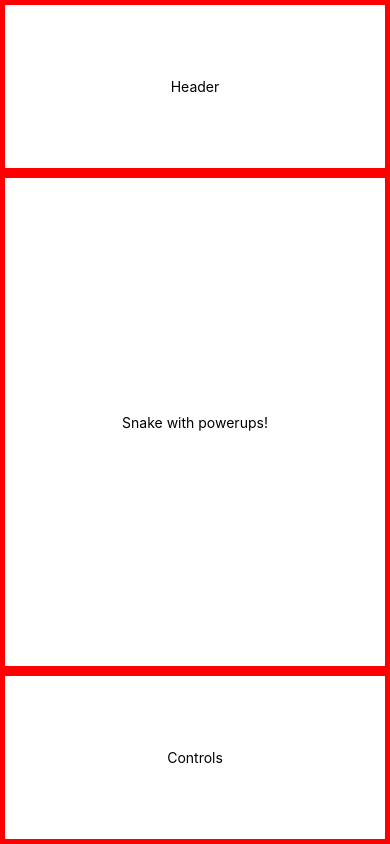
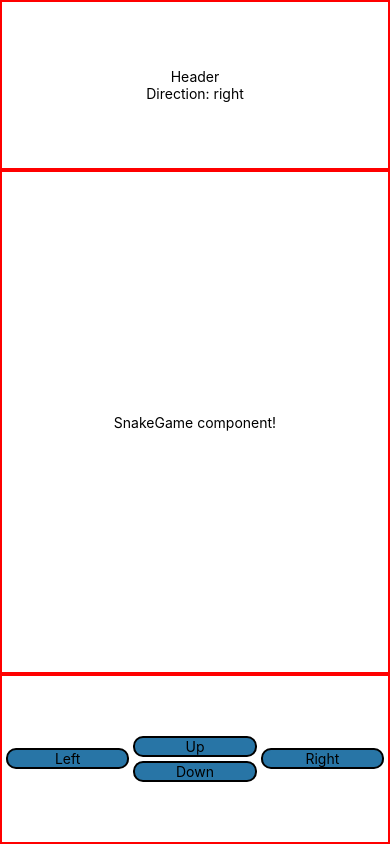
Before and after one commit to WardVerc/SnakeWithPowerups, a React Native app: screen / in a window 390 px wide. Built offline with nearby package versions, Linux system fonts and the light colour scheme.

Commit message:
added controls

```diff
--- a/App.tsx
+++ b/App.tsx
@@ -1,20 +1,25 @@
 import { StatusBar } from "expo-status-bar";
-import { StyleSheet, Text, View } from "react-native";
+import React, { useState } from "react";
+import { StyleSheet, View } from "react-native";
+import Controls from "./components/Controls";
+import Header from "./components/Header";
+import SnakeGame from "./components/SnakeGame";
 import { SCREEN } from "./constants";
 
 export default function App() {
+  const [direction, setDirection] = useState("right");
+
   return (
     <View style={styles.container}>
       <View style={[styles.rowContainer, styles.headerContainer]}>
-        <Text>Header</Text>
+        <Header direction={direction} />
       </View>
       <View style={[styles.rowContainer, styles.gameContainer]}>
-        <Text>Snake with powerups!</Text>
+        <SnakeGame direction={direction} />
       </View>
       <View style={[styles.rowContainer, styles.controlsContainer]}>
-        <Text>Controls</Text>
+        <Controls direction={direction} setDirection={setDirection} />
       </View>
-
       <StatusBar style="auto" />
     </View>
   );
@@ -30,8 +35,7 @@ const styles = StyleSheet.create({
   rowContainer: {
     borderStyle: "solid",
     borderColor: "red",
-    borderWidth: 5,
-    backgroundColor: "#fff",
+    borderWidth: 2,
     alignItems: "center",
     justifyContent: "center",
     width: SCREEN.WIDTH,
@@ -44,5 +48,6 @@ const styles = StyleSheet.create({
   },
   controlsContainer: {
     flex: 1,
+    flexDirection: "row",
   },
 });
--- /dev/null
+++ b/components/Controls.tsx
@@ -0,0 +1,90 @@
+import React from "react";
+import { FC } from "react";
+import { StyleSheet, Text, TouchableOpacity, View } from "react-native";
+import { SCREEN } from "../constants";
+
+interface ControlsProps {
+  direction: string;
+  setDirection: (value: string) => void;
+}
+
+const Controls: FC<ControlsProps> = ({ direction, setDirection }) => {
+  const handleLeft = () => {
+    if (direction !== "left" && direction !== "right") {
+      setDirection("left");
+    }
+  };
+
+  const handleRight = () => {
+    if (direction !== "left" && direction !== "right") {
+      setDirection("right");
+    }
+  };
+
+  const handleUp = () => {
+    if (direction !== "up" && direction !== "down") {
+      setDirection("up");
+    }
+  };
+
+  const handleDown = () => {
+    if (direction !== "up" && direction !== "down") {
+      setDirection("down");
+    }
+  };
+
+  return (
+    <>
+      <View style={styles.buttonContainer}>
+        <TouchableOpacity style={styles.btn} onPressIn={() => handleLeft()}>
+          <Text>Left</Text>
+        </TouchableOpacity>
+      </View>
+      <View style={styles.buttonContainer}>
+        <TouchableOpacity
+          style={[styles.btn, { flex: 2 }]}
+          onPressIn={() => handleUp()}
+        >
+          <Text>Up</Text>
+        </TouchableOpacity>
+        <TouchableOpacity
+          style={[styles.btn, { flex: 2 }]}
+          onPressIn={() => handleDown()}
+        >
+          <Text>Down</Text>
+        </TouchableOpacity>
+      </View>
+      <View style={styles.buttonContainer}>
+        <TouchableOpacity style={styles.btn} onPressIn={() => handleRight()}>
+          <Text>Right</Text>
+        </TouchableOpacity>
+      </View>
+    </>
+  );
+};
+
+const styles = StyleSheet.create({
+  rowContainer: {
+    alignItems: "center",
+    justifyContent: "center",
+    width: SCREEN.WIDTH,
+  },
+  controlsContainer: {
+    flex: 1,
+    flexDirection: "row",
+  },
+  buttonContainer: {
+    width: "33%",
+  },
+  btn: {
+    backgroundColor: "#2875a6",
+    alignItems: "center",
+    justifyContent: "center",
+    flex: 1,
+    borderRadius: 10,
+    borderWidth: 2,
+    margin: 2,
+  },
+});
+
+export default Controls;
--- /dev/null
+++ b/components/Header.tsx
@@ -0,0 +1,18 @@
+import React from "react";
+import { FC } from "react";
+import { StyleSheet, Text, View } from "react-native";
+
+interface HeaderProps {
+  direction: string;
+}
+
+const Header: FC<HeaderProps> = ({ direction }) => {
+  return (
+    <>
+      <Text>Header</Text>
+      <Text>Direction: {direction}</Text>
+    </>
+  );
+};
+
+export default Header;
--- /dev/null
+++ b/components/SnakeGame.tsx
@@ -0,0 +1,13 @@
+import React from "react";
+import { FC } from "react";
+import { Text } from "react-native";
+
+interface SnakeGameProps {
+  direction: string;
+}
+
+const SnakeGame: FC<SnakeGameProps> = () => {
+  return <Text>SnakeGame component!</Text>;
+};
+
+export default SnakeGame;
--- a/tsconfig.json
+++ b/tsconfig.json
@@ -1,6 +1,7 @@
 {
   "extends": "expo/tsconfig.base",
   "compilerOptions": {
+    "jsx": "react",
     "strict": true
   }
 }
```
Also changed, not shown: 1 other file (tests, documents, lock files or other folders).
